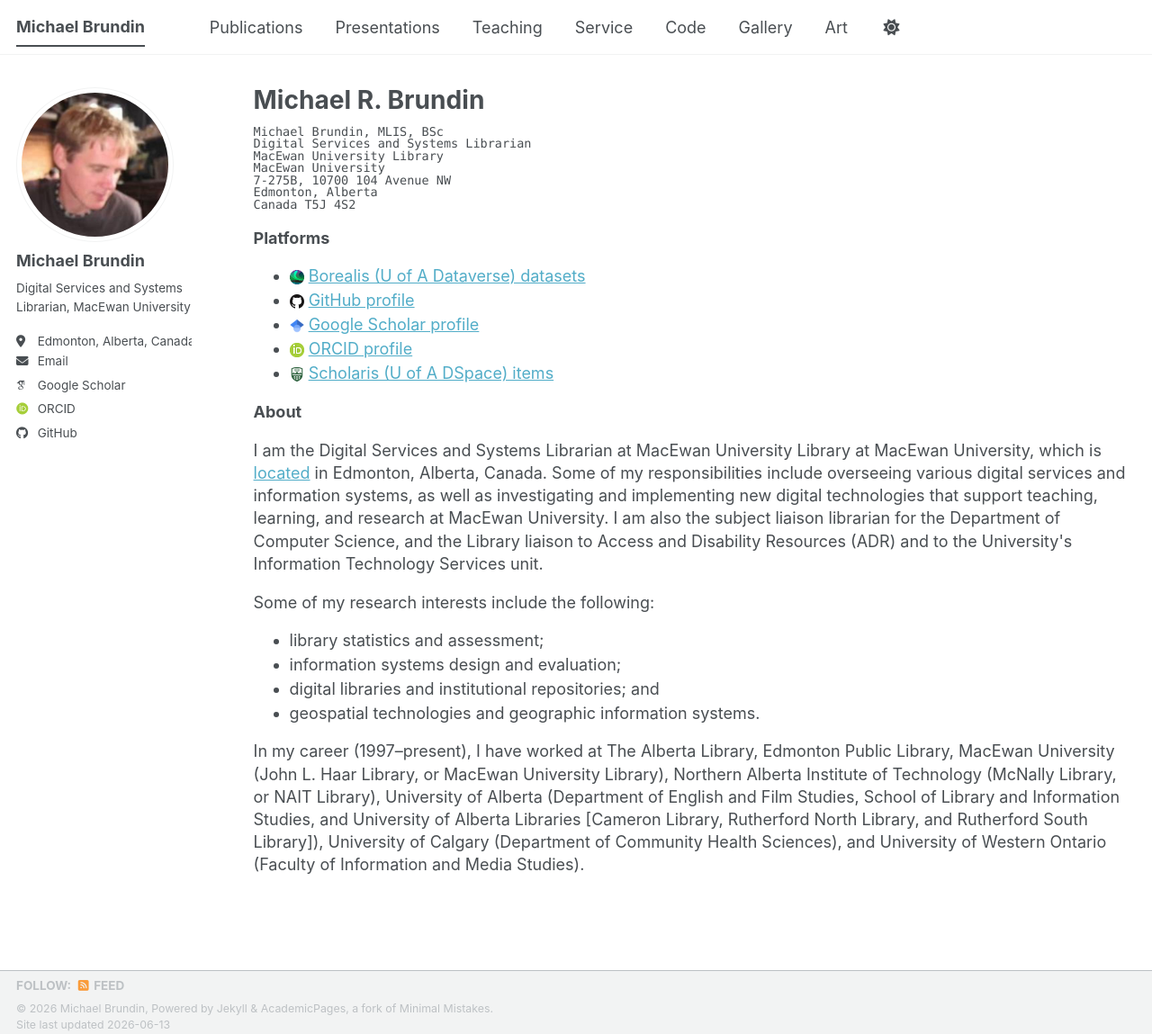
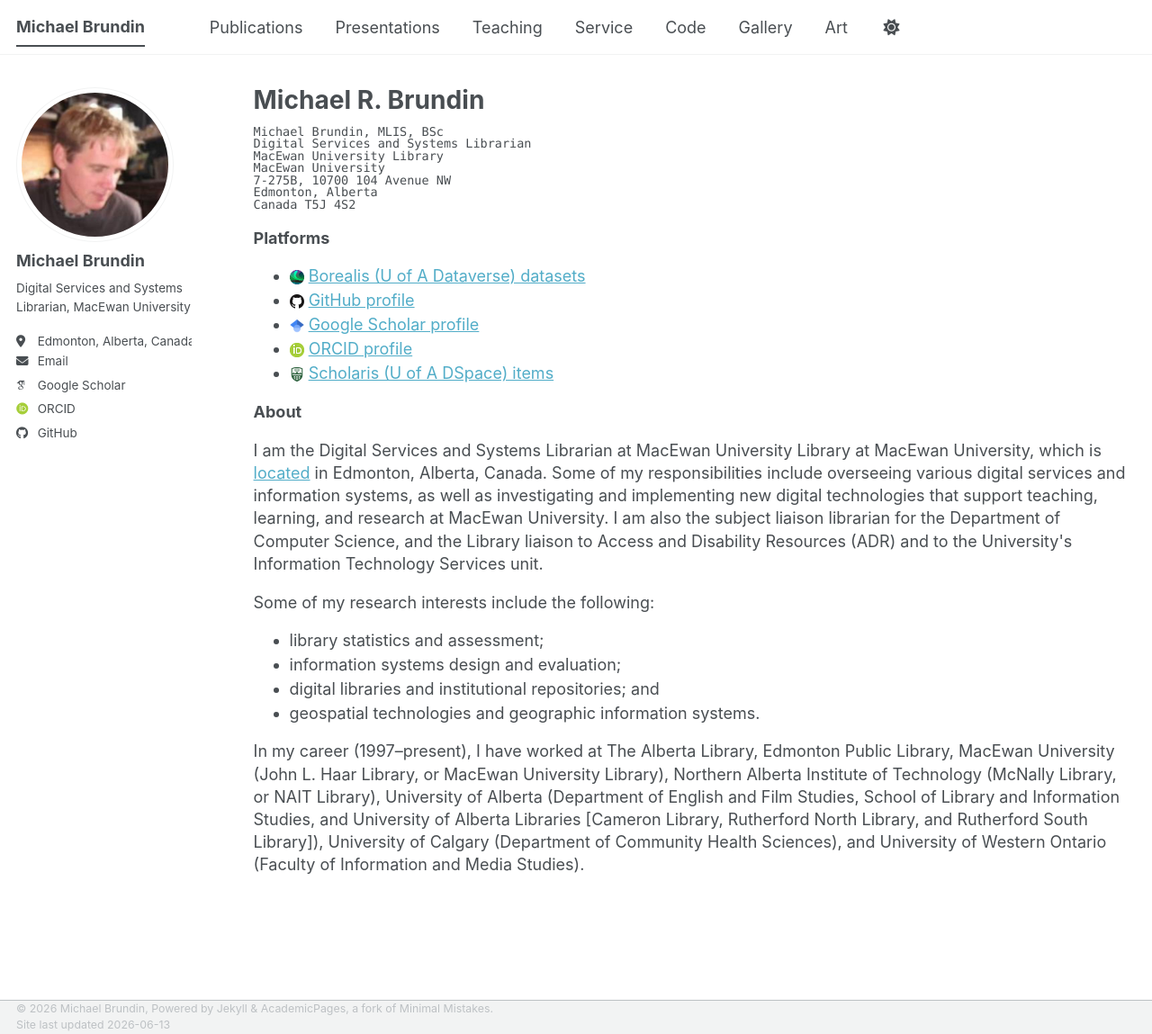
Before and after one commit to brundinm/brundinm.github.io, a Jekyll site: the page built from _pages/about.md, in a window 1280 px wide and 1149 px high. Shown: the whole window at 90% size. Built offline with Jekyll 4.4.1, drawn with Linux system fonts in a browser that asks for light colours; some web fonts are replaced; a script bundle is joined from its source files by our own code; library files that are not in the unit come from our copies.

Commit message:
Update footer.html

```diff
--- a/_includes/footer.html
+++ b/_includes/footer.html
@@ -1,20 +1,4 @@
 {% include base_path %}
-
-{% if site.author.bitbucket or site.atom_feed.hide != true %}
-<div class="page__footer-follow">
-  <ul class="social-icons">
-    {% if site.data.ui-text[site.locale].follow_label %}
-      <li><strong>{{ site.data.ui-text[site.locale].follow_label }}</strong></li>
-    {% endif %}
-    {% if site.author.bitbucket %}
-      <li><a href="https://bitbucket.org/{{ site.author.bitbucket }}"><i class="fab fa-bitbucket" aria-hidden="true"></i> Bitbucket</a></li>
-    {% endif %}
-    {% if site.atom_feed.hide != true %}
-    <li><a href="{% if site.atom_feed.path %}{{ site.atom_feed.path }}{% else %}{{ base_path }}/feed.xml{% endif %}"><i class="fa fa-fw fa-rss-square" aria-hidden="true"></i> {{ site.data.ui-text[site.locale].feed_label | default: "Feed" }}</a></li>
-    {% endif %}
-  </ul>
-</div>
-{% endif %}
 
 <div class="page__footer-copyright">
   &copy; {{ site.time | date: '%Y' }} {{ site.name | default: site.title }}, {{ site.data.ui-text[site.locale].powered_by | default: "Powered by" }} <a href="https://jekyllrb.com" rel="nofollow">Jekyll</a> &amp; <a href="https://github.com/academicpages/academicpages.github.io">AcademicPages</a>, a fork of <a href="https://mademistakes.com/work/minimal-mistakes-jekyll-theme/" rel="nofollow">Minimal Mistakes</a>.<br />
```
